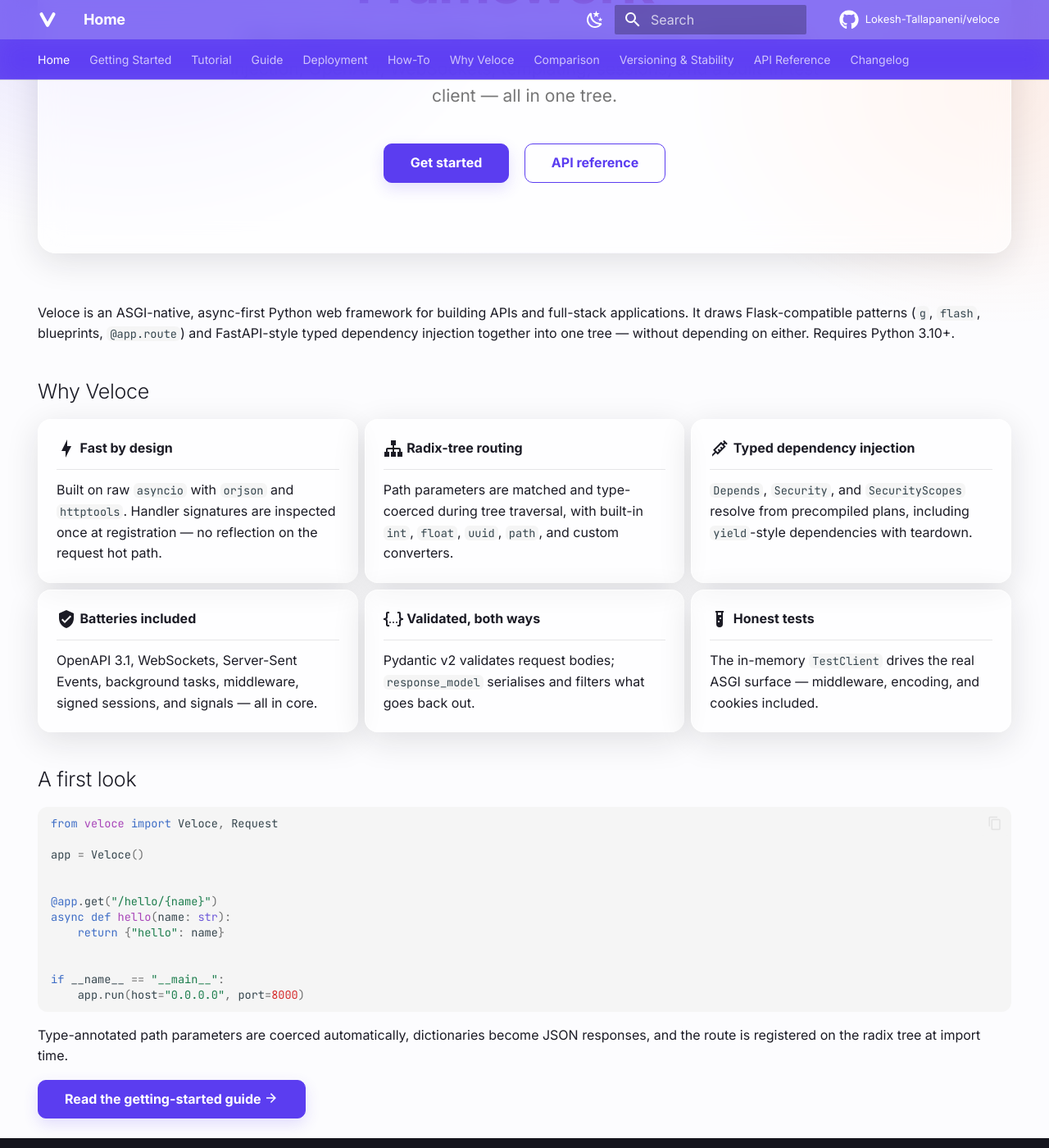
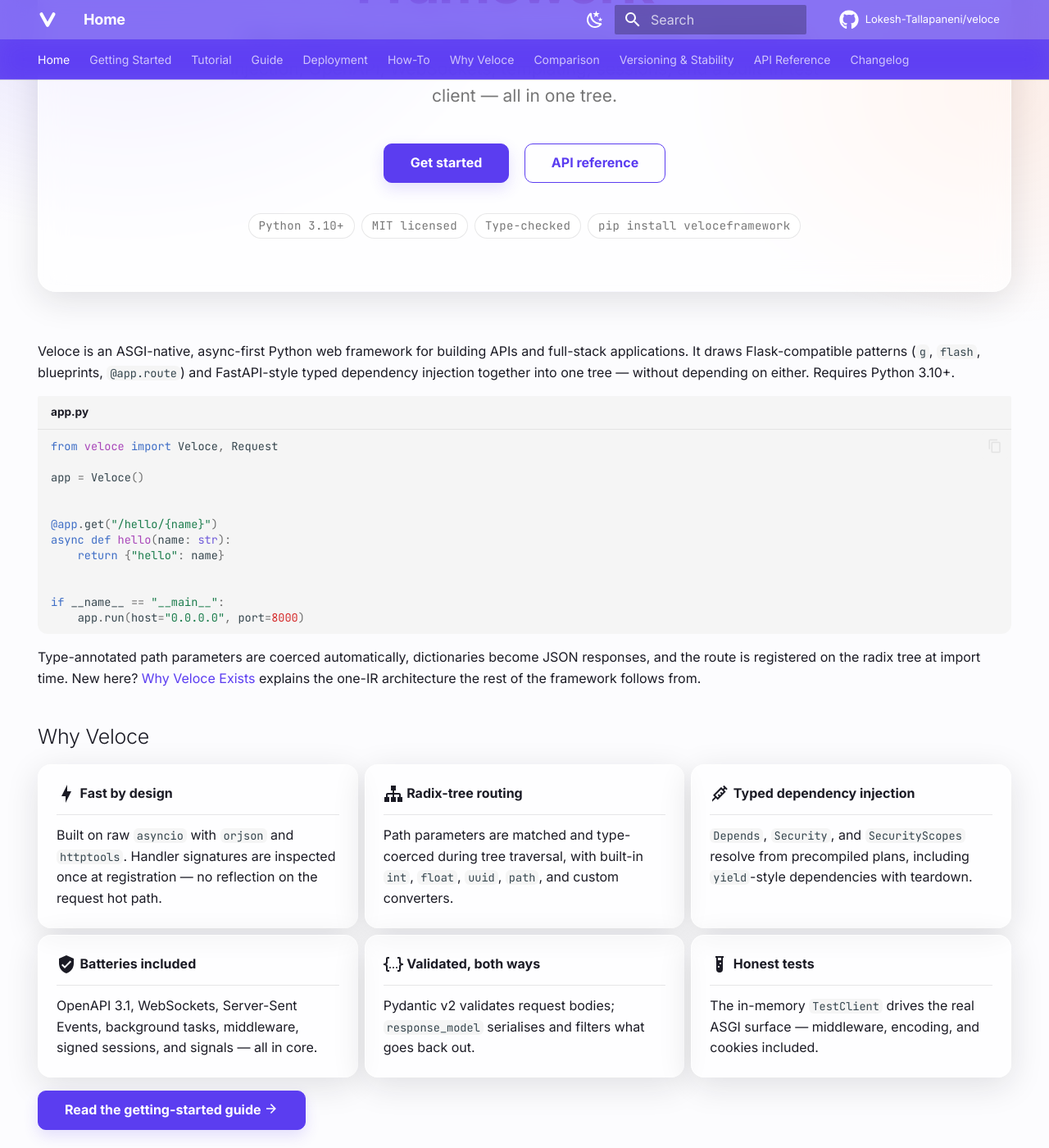
Before and after one commit to Lokesh-Tallapaneni/veloce, an MkDocs documentation site: the page built from docs/index.md, in a window 1280 px wide and 1400 px high, scrolled down 439 px. Shown: the whole window at 82% size. Built offline with MkDocs 1.6.1 and Material for MkDocs 9.7.7, drawn with Linux system fonts in a browser that asks for light colours; comment, search, counter and statistics services are not loaded.

Commit message:
lead the home page with a runnable example and a trust strip

````diff
--- a/docs/index.md
+++ b/docs/index.md
@@ -20,9 +20,36 @@
 [Get started](getting-started.md){ .md-button .md-button--primary }
 [API reference](reference.md){ .md-button }
 
+<p class="vl-hero__badges" markdown>
+<span class="vl-badge">Python 3.10+</span>
+<span class="vl-badge">MIT licensed</span>
+<span class="vl-badge">Type-checked</span>
+<span class="vl-badge">pip install veloceframework</span>
+</p>
+
 </div>
 
 Veloce is an ASGI-native, async-first Python web framework for building APIs and full-stack applications. It draws Flask-compatible patterns (`g`, `flash`, blueprints, `@app.route`) and FastAPI-style typed dependency injection together into one tree — without depending on either. Requires Python 3.10+.
+
+```python title="app.py"
+from veloce import Veloce, Request
+
+app = Veloce()
+
+
+@app.get("/hello/{name}")
+async def hello(name: str):
+    return {"hello": name}
+
+
+if __name__ == "__main__":
+    app.run(host="0.0.0.0", port=8000)
+```
+
+Type-annotated path parameters are coerced automatically, dictionaries become
+JSON responses, and the route is registered on the radix tree at import time.
+New here? [Why Veloce Exists](surpass/why-veloce-exists.md) explains the one-IR
+architecture the rest of the framework follows from.
 
 ## Why Veloce
 
@@ -73,25 +100,4 @@
 
 </div>
 
-## A first look
-
-```python
-from veloce import Veloce, Request
-
-app = Veloce()
-
-
-@app.get("/hello/{name}")
-async def hello(name: str):
-    return {"hello": name}
-
-
-if __name__ == "__main__":
-    app.run(host="0.0.0.0", port=8000)
-```
-
-Type-annotated path parameters are coerced automatically, dictionaries
-become JSON responses, and the route is registered on the radix tree at
-import time.
-
 [Read the getting-started guide :material-arrow-right:](getting-started.md){ .md-button .md-button--primary }
--- a/docs/stylesheets/extra.css
+++ b/docs/stylesheets/extra.css
@@ -96,6 +96,27 @@
 }
 .vl-hero .md-button {
   margin: 0.25rem 0.35rem;
+}
+
+/* Trust strip — brand-pill badges under the hero buttons. Factual signals
+   only (runtime, license, typing, package); styled to match the eyebrow
+   rather than utilitarian shields. */
+.md-typeset .vl-hero__badges {
+  display: flex;
+  flex-wrap: wrap;
+  justify-content: center;
+  gap: 0.4rem;
+  margin: 1.6rem 0 0;
+}
+.md-typeset .vl-hero__badges .vl-badge {
+  padding: 0.18rem 0.6rem;
+  font-family: var(--md-code-font-family, monospace);
+  font-size: 0.7rem;
+  letter-spacing: 0.02em;
+  color: var(--md-default-fg-color--light);
+  border: 1px solid var(--vl-border);
+  border-radius: 2rem;
+  background: var(--vl-surface);
 }
 
 /* Monospace eyebrow above the hero title */
````
